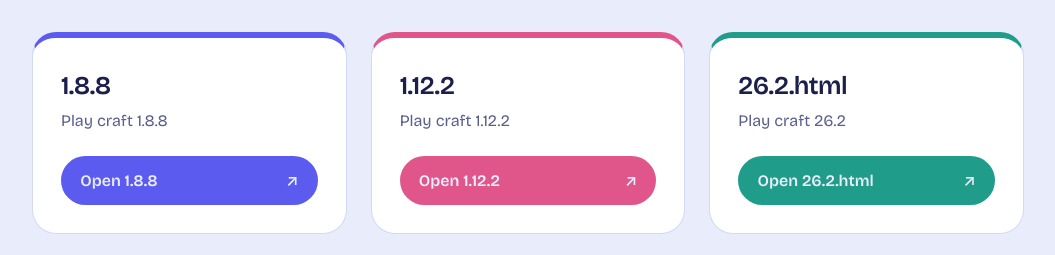
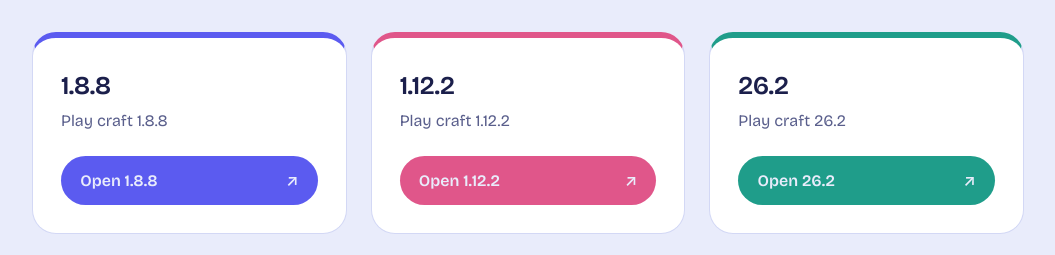
Before and after one commit to vanostenjames844-glitch/ColaKittyCraft, a plain HTML site: page index.html in a window 1280 px wide. Shown: the part 342-597 px from the top of the page, without its empty margins (112-1167 px from the left). Drawn offline with nearby package versions, Linux system fonts and the light colour scheme.

Commit message:
Update section headings for clarity

```diff
--- a/index.html
+++ b/index.html
@@ -29,9 +29,9 @@
     </section>
 
     <section class="choice" style="--c: var(--c3)">
-      <h2>26.2.html</h2>
+      <h2>26.2</h2>
       <p class="desc">Play craft 26.2</p>
-      <a href="26.2.html" target="_blank" rel="noopener">Open 26.2.html <span aria-hidden="true">↗</span></a>
+      <a href="26.2.html" target="_blank" rel="noopener">Open 26.2 <span aria-hidden="true">↗</span></a>
     </section>
   </main>
 </body>
```
